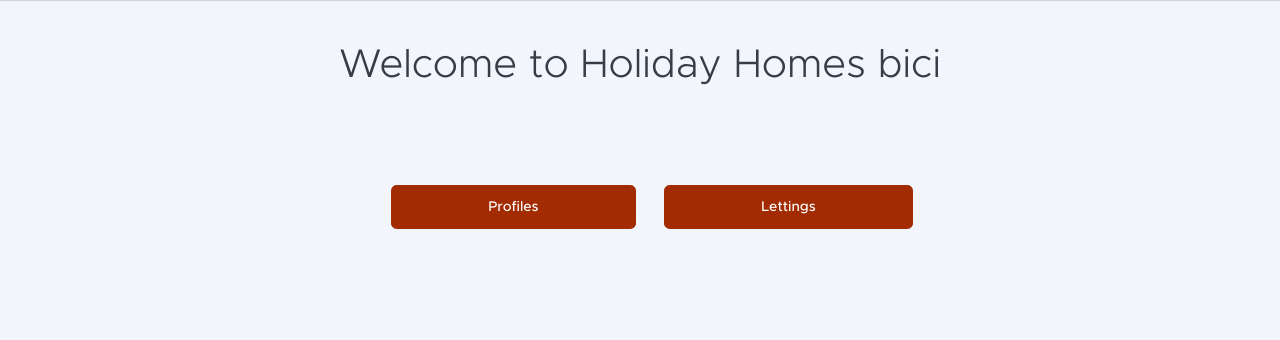
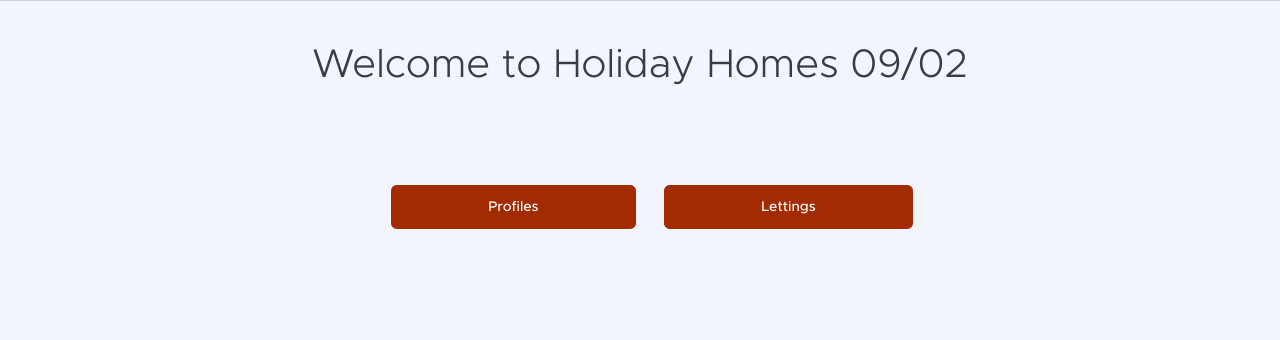
Before and after one commit to PalexM/OCLettings, a Django app: page / in a window 1280 px wide. Shown: the part 90-430 px from the top of the page. Run offline with Django 3.2, Linux system fonts and the light colour scheme; some libraries are stand-ins or nearby versions.

Commit message:
changement de titre de projet

```diff
--- a/oc_lettings_site/templates/index.html
+++ b/oc_lettings_site/templates/index.html
@@ -7,7 +7,7 @@
 <div class="container px-5 py-5 text-center">
     <div class="row justify-content-center">
         <div class="col-lg-8">
-            <h1 class="page-header-ui-title mb-3 display-6">Welcome to Holiday Homes bici</h1>
+            <h1 class="page-header-ui-title mb-3 display-6">Welcome to Holiday Homes 09/02</h1>
         </div>
     </div>
 </div>
```
